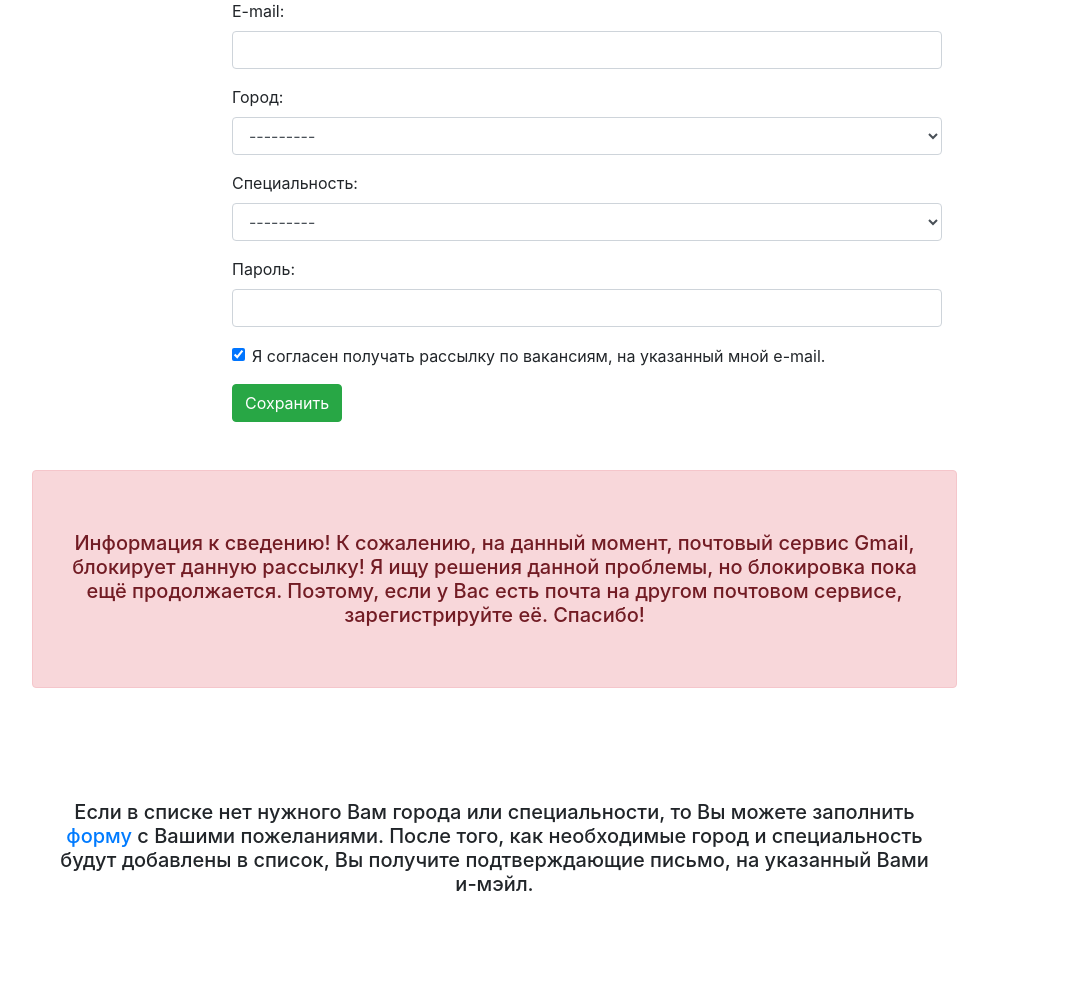
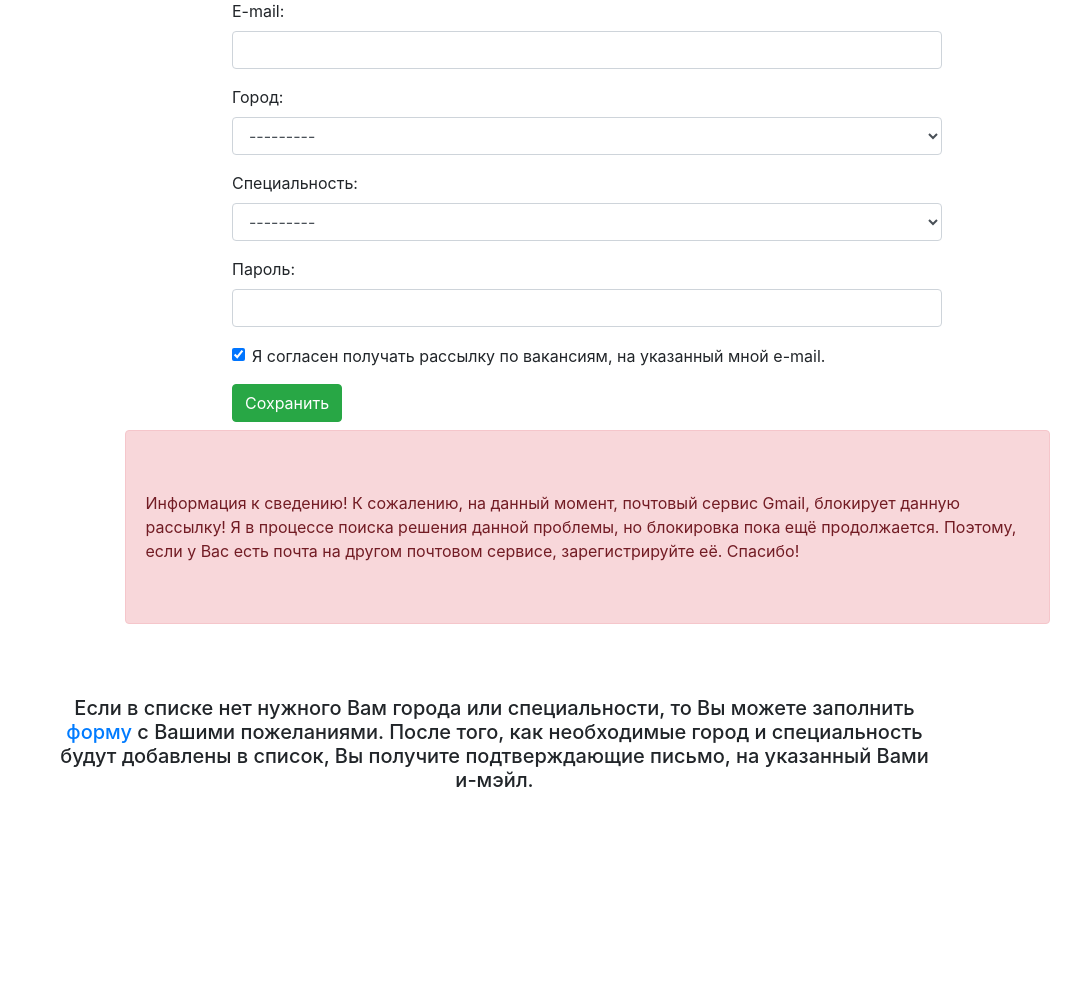
Before and after one commit to olegJF/find_it, a Django app: page /create/ in a window 1280 px wide. Shown: the part 346-1338 px from the top of the page, without its empty margins (53-1134 px from the left). After the commit the page ends 1133 px from the top, so only its background shows below. Run offline with Django 3.2, Linux system fonts and the light colour scheme; data comes from the database, SQL or seed files in the repository; some libraries are stand-ins or nearby versions.

Commit message:
Уменьшил размер шрифта

```diff
--- a/subscribers/templates/subscribers/create.html
+++ b/subscribers/templates/subscribers/create.html
@@ -36,12 +36,12 @@
         </form>
     </div>
 </div>
-<div class="row my-5">
-    <div class="col-md-10 alert alert-danger messages">
-        <h5 class="my-5 ">Информация к сведению! К сожалению, на данный момент, почтовый сервис Gmail, блокирует данную рассылку! Я ищу решения данной проблемы, но блокировка пока ещё продолжается. Поэтому, если у Вас есть почта на другом почтовом сервисе, зарегистрируйте её. Спасибо!</h5>
+<div class="row my-2">
+    <div class="col-md-10 alert alert-danger messages mx-auto text-left">
+        <p class="my-5 ">Информация к сведению! К сожалению, на данный момент, почтовый сервис Gmail, блокирует данную рассылку! Я в процессе поиска решения данной проблемы, но блокировка пока ещё продолжается. Поэтому, если у Вас есть почта на другом почтовом сервисе, зарегистрируйте её. Спасибо!</p>
     </div>
 </div>
-<div class="row my-5">
+<div class="row my-2">
     <div class="col-md-10">
         <h5 class="my-5 ">Если в списке нет нужного Вам города или специальности,
             то Вы можете заполнить <a href="{% url 'contact'  %}"> форму </a> с Вашими пожеланиями. После того, как необходимые город и специальность будут добавлены в список,
```
